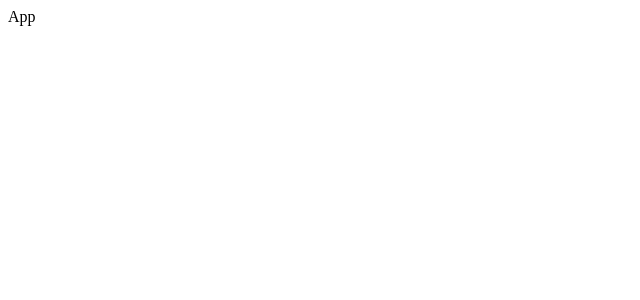
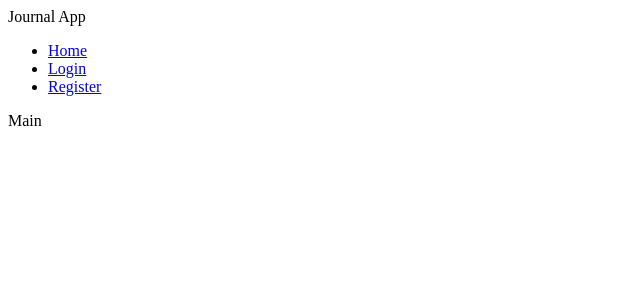
Before and after one commit to GuRuGuMaWaRu/journal-app, a React (Create React App) app in the folder client/: page / in a window 1280 px wide. Shown: the top 300 px of the page, without its empty margins (0-640 px from the left). Built offline with nearby package versions, Linux system fonts and the light colour scheme.

Commit message:
Client --- basic routing

```diff
--- a/client/package.json
+++ b/client/package.json
@@ -6,8 +6,10 @@
     "@testing-library/jest-dom": "^4.2.4",
     "@testing-library/react": "^9.3.2",
     "@testing-library/user-event": "^7.1.2",
+    "axios": "^0.19.0",
     "react": "^16.12.0",
     "react-dom": "^16.12.0",
+    "react-router-dom": "^5.1.2",
     "react-scripts": "3.3.0"
   },
   "scripts": {
--- a/client/src/App.js
+++ b/client/src/App.js
@@ -1,7 +1,45 @@
 import React from "react";
+import { BrowserRouter as Router, Route, Link, Switch } from "react-router-dom";
+
+import Main from "./components/pages/Main";
+import Login from "./components/pages/Login";
+import Register from "./components/pages/Register";
+import NotFound from "./components/pages/NotFound";
 
 function App() {
-  return <div>App</div>;
+  return (
+    <Router>
+      <nav>
+        <span>Journal App</span>
+        <ul>
+          <li>
+            <Link to="/">Home</Link>
+          </li>
+          <li>
+            <Link to="/login">Login</Link>
+          </li>
+          <li>
+            <Link to="/register">Register</Link>
+          </li>
+        </ul>
+      </nav>
+
+      <Switch>
+        <Route exact path="/">
+          <Main />
+        </Route>
+        <Route path="/login">
+          <Login />
+        </Route>
+        <Route path="/register">
+          <Register />
+        </Route>
+        <Route>
+          <NotFound />
+        </Route>
+      </Switch>
+    </Router>
+  );
 }
 
 export default App;
--- /dev/null
+++ b/client/src/components/pages/Login.js
@@ -0,0 +1,7 @@
+import React from "react";
+
+const Login = () => {
+  return <div>Login</div>;
+};
+
+export default Login;
--- /dev/null
+++ b/client/src/components/pages/Main.js
@@ -0,0 +1,7 @@
+import React from "react";
+
+const Main = () => {
+  return <div>Main</div>;
+};
+
+export default Main;
--- /dev/null
+++ b/client/src/components/pages/NotFound.js
@@ -0,0 +1,7 @@
+import React from "react";
+
+const NotFound = () => {
+  return <div>404. Page not found</div>;
+};
+
+export default NotFound;
--- /dev/null
+++ b/client/src/components/pages/Register.js
@@ -0,0 +1,7 @@
+import React from "react";
+
+const Register = () => {
+  return <div>Register</div>;
+};
+
+export default Register;
```
Also changed, not shown: 1 other file (tests, documents, lock files or other folders).
